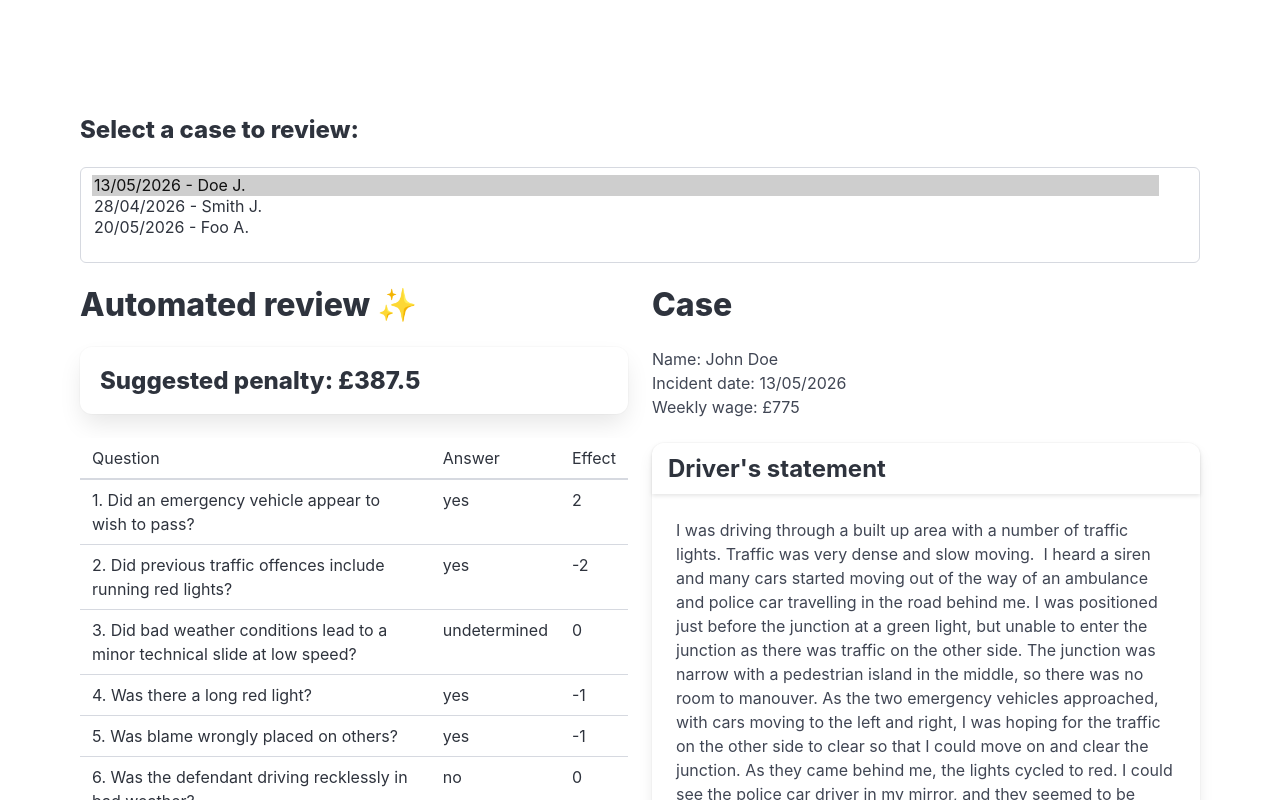
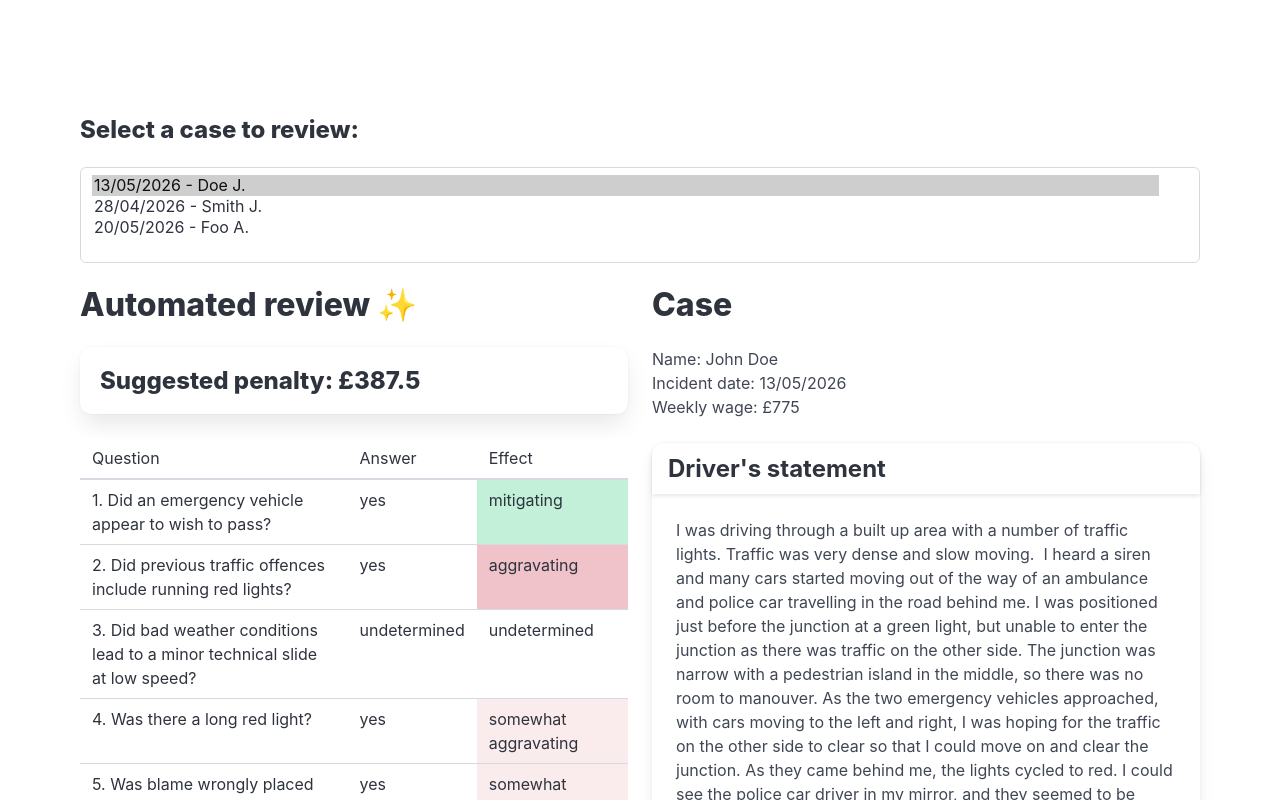
Before and after one commit to kingsdigitallab/algorithmic-justice, a website with bundled scripts: page app/poc3.html in a window 1280 px wide. Both pictures are taken after a click on the link "Show details". Shown: the top 800 px of the page. Built offline with nearby package versions, Linux system fonts and the light colour scheme.

Commit message:
chore(poc3): Show label instead of numeric value for the effects in the table

```diff
--- a/app/data/app-data.json
+++ b/app/data/app-data.json
@@ -38,6 +38,13 @@
       "effect": 2
     }
   ],
+  "effectsLabel": {
+    "-2": "aggravating",
+    "-1": "somewhat aggravating",
+    "0": "undetermined",
+    "1": "somewhat mitigating",
+    "2": "mitigating"
+  },
   "selectedQuestionIndex": null,
   "cases": {
     "case 1": {
--- a/app/poc3.html
+++ b/app/poc3.html
@@ -42,6 +42,18 @@
         background-color: #eee;
         border-top: 1px solid grey;
       }
+      td.score--2 {
+        background-color: hsl(350, 60%, 85%);
+      }
+      td.score--1 {
+        background-color: hsl(350, 60%, 95%);
+      }
+      td.score-1 {
+        background-color: hsl(150, 60%, 95%);
+      }
+      td.score-2 {
+        background-color: hsl(150, 60%, 85%);
+      }
     </style>
   </head>
   <body>
@@ -74,9 +86,12 @@
                   <tr v-for="(question, idx) in reviewRows">
                     <td>{{idx+1}}. {{question.text}}</td>
                     <td>{{question.answer}}</td>
-                    <td>{{question.score}}</td>
+                    <td :class="`score-${question.score}`">
+                      {{getEffectLabelFromQuestion(question)}}
+                      <template v-if="areScoresShown">({{question.score}})</template>
+                    </td>
                   </tr>
-                  <tr>
+                  <tr v-if="areScoresShown">
                     <td></td>
                     <td>Total:</td>
                     <td>{{totalScore}}</td>
--- a/app/poc3.js
+++ b/app/poc3.js
@@ -63,6 +63,7 @@ createApp({
       questionnaire: {},
       modelsList: [],
       areDetailsShown: false,
+      areScoresShown: false,
     }
   },
   async mounted() {
@@ -207,6 +208,9 @@ createApp({
       let nameParts = acase.name.split(/\s/)
       return `${acase.incidentDate} - ${nameParts[1]} ${nameParts[0][0]}.`;
     },
+    getEffectLabelFromQuestion(question) {
+      return this.questionnaire.effectsLabel[question.score] || 'undetermined'
+    },
     highlightText(text, highlights) {
       // TODO: deduped this code from nlpui.js
       let ret = text ?? ''
```
